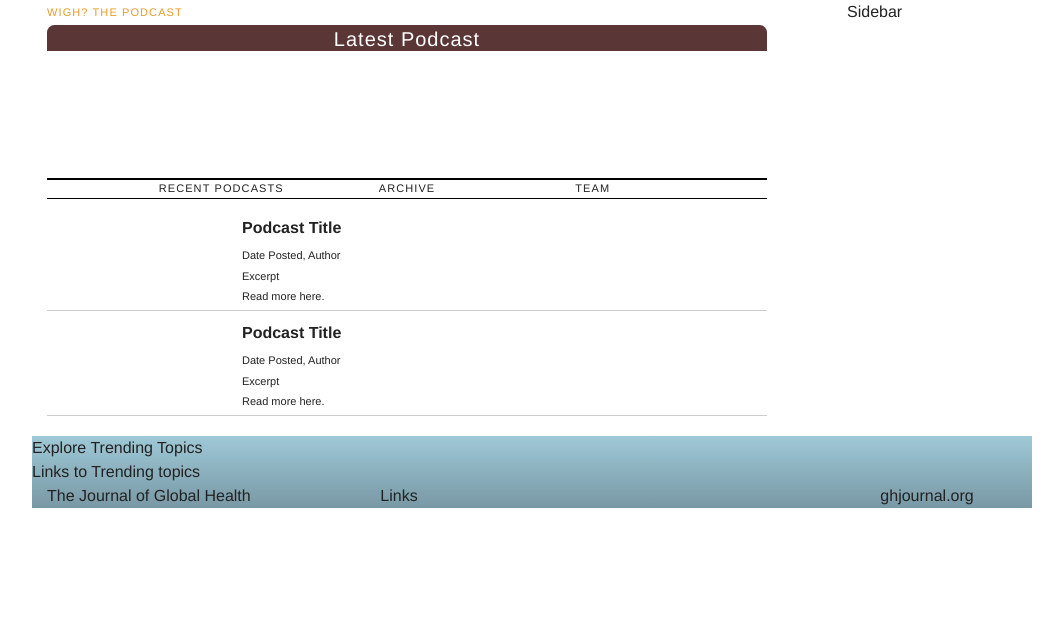
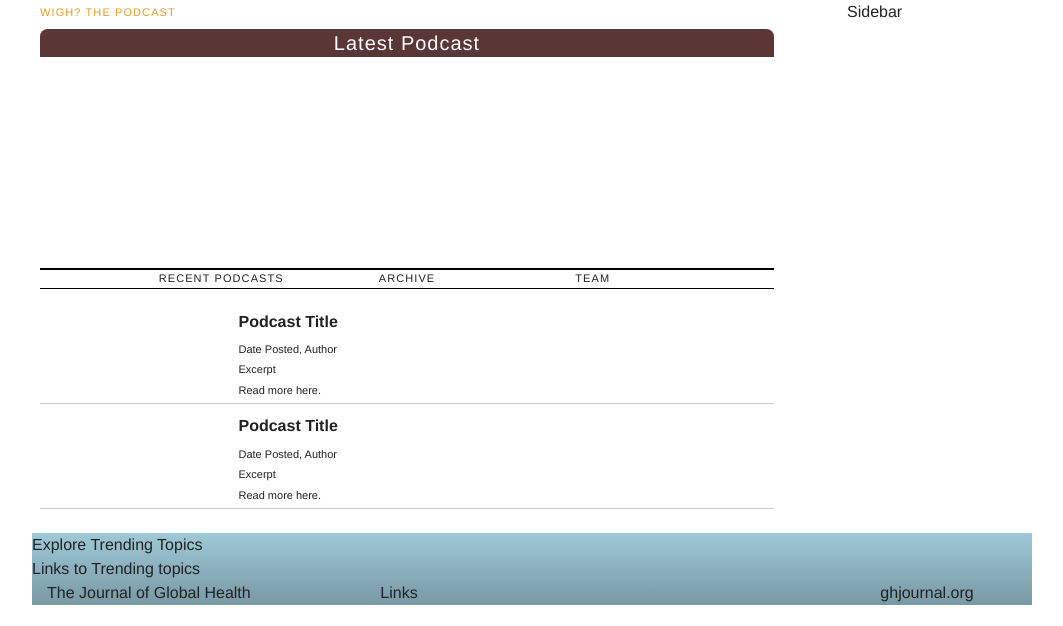
Before and after one commit to kennethli/kennethli.github.io, a PHP site: page /wigh.html in a window 1280 px wide. Shown: the part 174-800 px from the top of the page, without its empty margins (108-1171 px from the left). Run offline with PHP 8.4, Linux system fonts and the light colour scheme; some libraries are stand-ins or nearby versions.

Commit message:
fixed padding and other issues

```diff
--- a/css/wigh.css
+++ b/css/wigh.css
@@ -1,7 +1,13 @@
+div.body {
+  padding-left: 0.5em;
+  padding-right: 0.5em;
+}
+
 section.wigh {
   padding-top: 0.25em;
   padding-left: 0em;
   padding-right: 0em;
+  padding-bottom: 0.25em;
 }
 
 h7.nav {
@@ -22,13 +28,14 @@
   background-color: #5B3636;
   width: 100%;
   letter-spacing: 0.05em;
-  height: 1.3em;
+  height: 200%;
 }
 
 div.wigh-feature {
   background-color: #EEE;
   border-radius: 0.374em;
   overflow: auto;
+  height: 110%;
 }
 
 div.wigh-feature-text h3 {
@@ -49,8 +56,9 @@
   font-size: 0.75em;
 }
 
-img.wigh-feature {
+img.wigh {
   padding-top: 0.25em;
+  padding-bottom: 0.25em;
 }
 
 ul.wigh-nav {
@@ -115,3 +123,8 @@
   font-size: 0.688em;
   margin-bottom: 0em;
 }
+
+p.link {
+  color: black;
+  text-decoration: none;
+}
--- a/wigh.html
+++ b/wigh.html
@@ -75,17 +75,18 @@
 		</div>
 	</header>
 	<div class="row">
-		<div class="large-9 medium-9 columns">
+		<div class="large-9 medium-9 columns body">
 			<section class="large-12 small-12 columns wigh">
 				<h7 class="nav">WiGH? The Podcast</h7>
 			</section>
       <section class="large-12 small-12 columns wigh">
         <h2 class="wigh-feature">Latest Podcast</h2>
         <div class="wigh-feature">
-          <img src="" class="large-3 medium-6 hide-for-small-only columns wigh-feature"></img>
+          <img src="" class="large-3 medium-6 hide-for-small-only columns wigh"></img>
           <div class="large-9 medium-6 small-12 columns wigh-feature-text">
             <h3>Title of Podcast</h3>
             <p>Description of podcast.</p>
+            <p class="link"><a href="">Link to podcast</a></p>
           </div>
         </div>
         <div style="clear: both"></div>
@@ -100,21 +101,23 @@
       <section class="large-12 small-7 columns wigh">
         <ul class="podcasts">
           <li>
-            <img class="large-3 columns hide-for-medium-down" src="">
+            <img class="large-3 columns hide-for-medium-down wigh" src="">
             <div class="large-9 small-12 columns">
               <h3>Podcast Title</h3>
               <p class="byline">Date Posted, Author</p>
               <p class="excerpt">Excerpt</p>
               <p class="readmore">Read more here.</p>
+            </div>
           </li>
           <li>
-            <img class="large-3 columns hide-for-medium-down" src="">
+            <img class="large-3 columns hide-for-medium-down wigh" src="">
             <div class="large-9 small-12 columns">
               <h3>Podcast Title</h3>
               <p class="byline">Date Posted, Author</p>
               <p class="excerpt">Excerpt</p>
               <p class="readmore">Read more here.</p>
-            </li>
+            </div>
+          </li>
         </ul>
 			</section>
 		</div>
```
